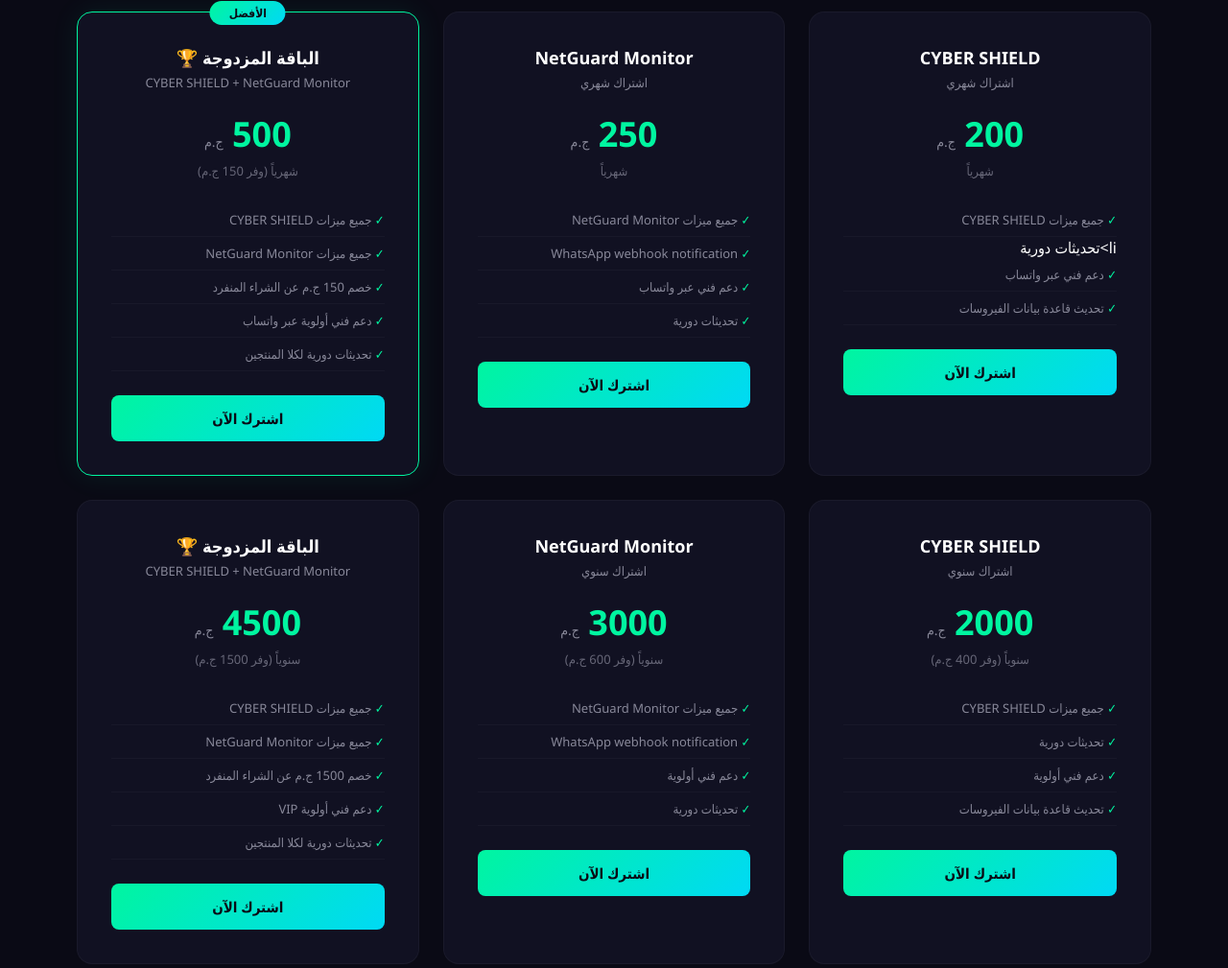
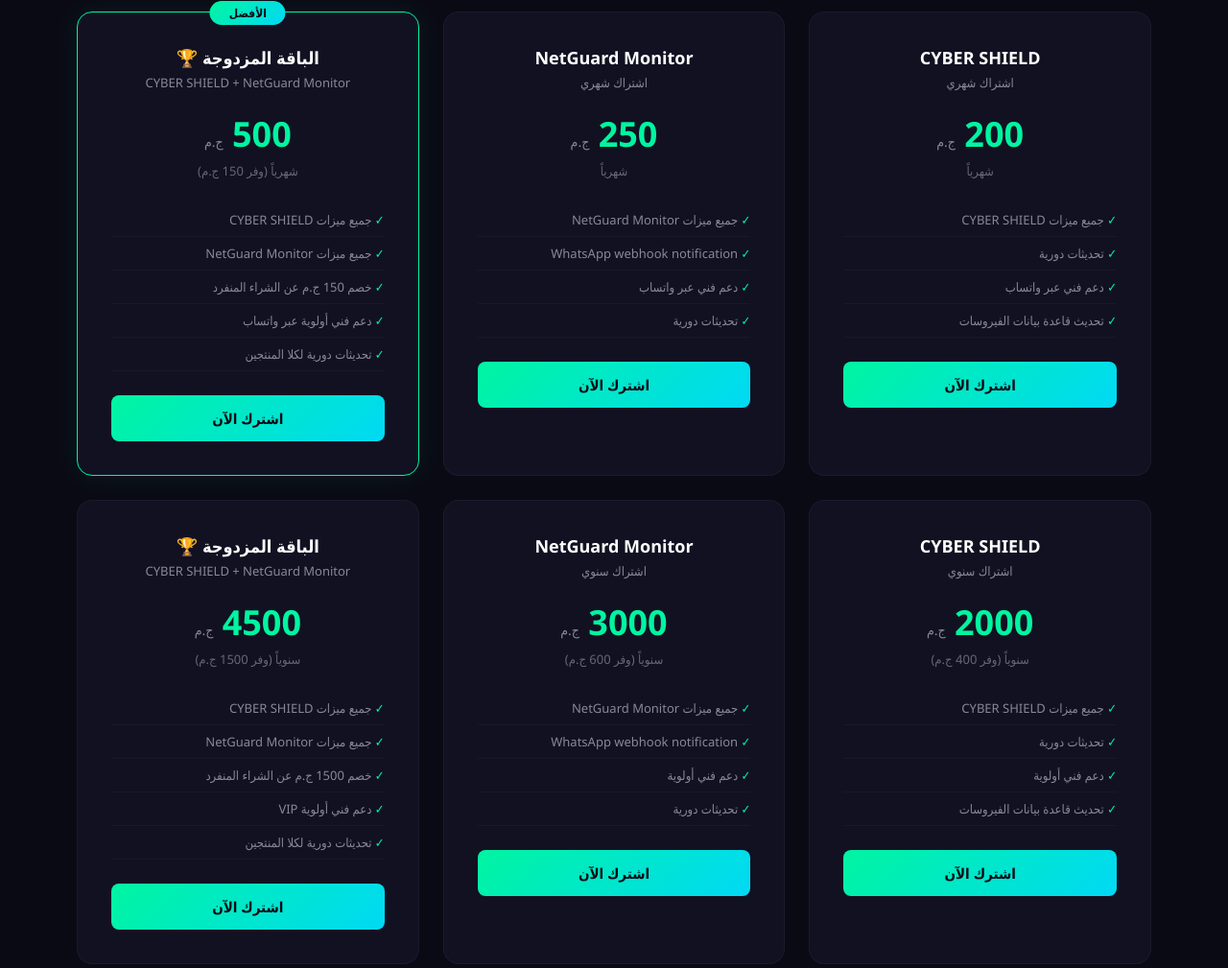
Before and after one commit to Mohamedameer99999/zelzal-security, a plain HTML site: page index.html in a window 1280 px wide. Shown: the part 1562-2571 px from the top of the page at 96% size. Drawn offline with Linux system fonts and the light colour scheme.

Commit message:
fix broken li tag in pricing

```diff
--- a/index.html
+++ b/index.html
@@ -171,7 +171,7 @@ a{text-decoration:none;color:inherit}
 <div class="pricing-period">شهرياً</div>
 <ul class="pricing-features">
 <li>جميع ميزات CYBER SHIELD</li>
-li>تحديثات دورية</li>
+<li>تحديثات دورية</li>
 <li>دعم فني عبر واتساب</li>
 <li>تحديث قاعدة بيانات الفيروسات</li>
 </ul>
```
